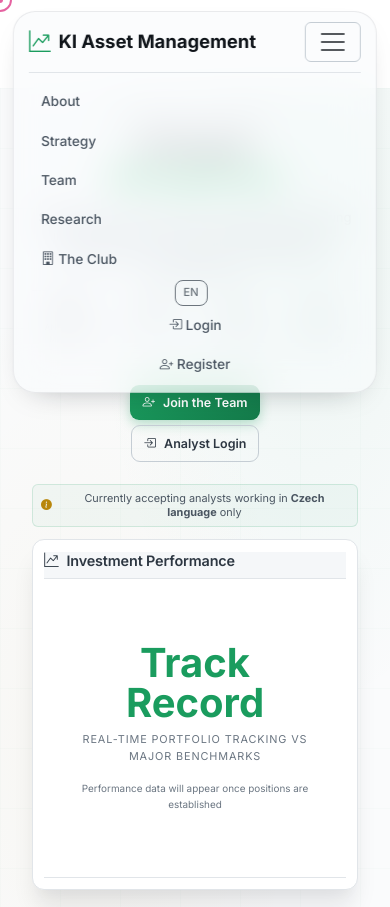
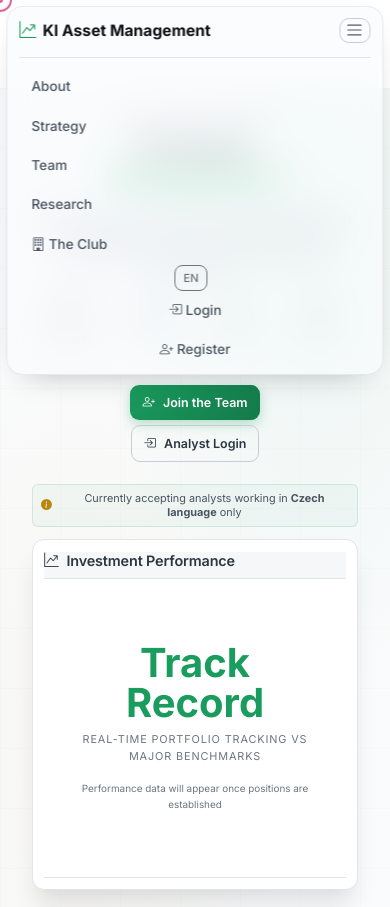
Before and after one commit to havliksimon/ki-asset-management, a Flask app: page / in a window 390 px wide, after a click that opens the changed part. Shown: the top 907 px of the page. Run offline with Flask 3, Linux system fonts and the light colour scheme; some libraries are stand-ins or nearby versions.

Commit message:
mobile: design polish on the phone layout
Feedback from the phone: the risk/benchmark tiles read as mismatched rounded
rectangles, the analysis list showed barely one report, the dock navbar and the
closing CTA were oversized.

- risk tiles and benchmark cells: keep the panel's hairline grid (1px seams, no
  per-tile radius/padding), smaller labels with real line-height
- featured research: the picker is a two-column grid (5 reports visible instead
  of 1.5), 2-line titles, group headings span the row
- compact floating dock navbar (48px) and .btn-cta
- still phones only: every rule inside max-width:767.98px

```diff
--- a/app/static/css/mobile.css
+++ b/app/static/css/mobile.css
@@ -631,6 +640,46 @@
         max-height: 50vh;
     }
 
+    /* ---------- floating dock navbar: a phone needs less capsule ---------- */
+    .navbar {
+        top: 0.4rem;
+        width: calc(100% - 0.8rem);
+        padding: 0.3rem 0.4rem;
+        border-radius: 1rem;
+    }
+
+    .navbar.scrolled {
+        padding: 0.26rem 0.4rem;
+    }
+
+    .navbar-brand {
+        font-size: 0.98rem;
+        gap: 0.4rem;
+    }
+
+    .navbar-brand i {
+        font-size: 1.05rem;
+    }
+
+    .navbar-toggler {
+        padding: 0.15rem 0.35rem;
+        font-size: 0.85rem;
+        border-radius: 0.6rem;
+    }
+
+    .navbar-toggler-icon {
+        width: 1.15rem;
+        height: 1.15rem;
+    }
+
+    /* the closing CTA: a normal button, not a slab */
+    .btn-cta {
+        padding: 0.6rem 1.1rem;
+        font-size: 0.85rem;
+        border-radius: 10px;
+        box-shadow: 0 3px 14px rgba(26, 156, 94, 0.28);
+    }
+
     /* ---------- footer ---------- */
     .footer,
     .site-footer {
```
Also changed, not shown: other parts of app/static/css/mobile.css (+39 -30 lines).
